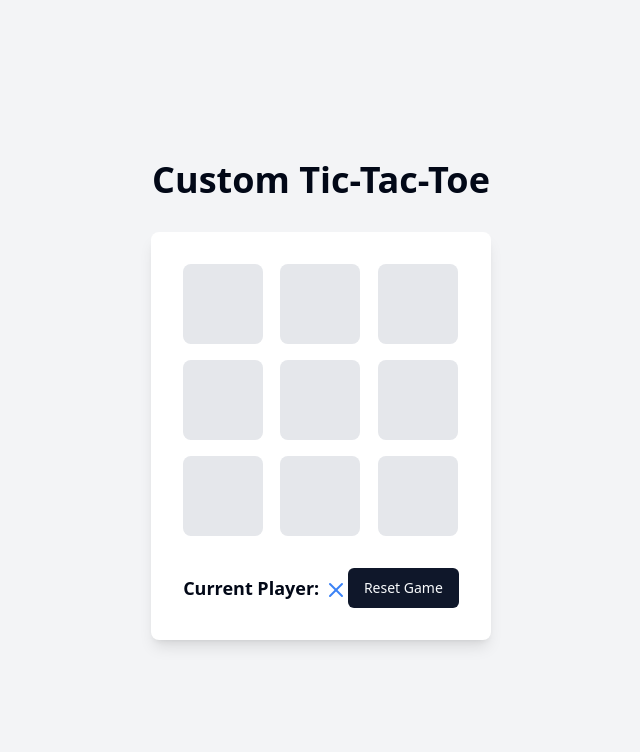
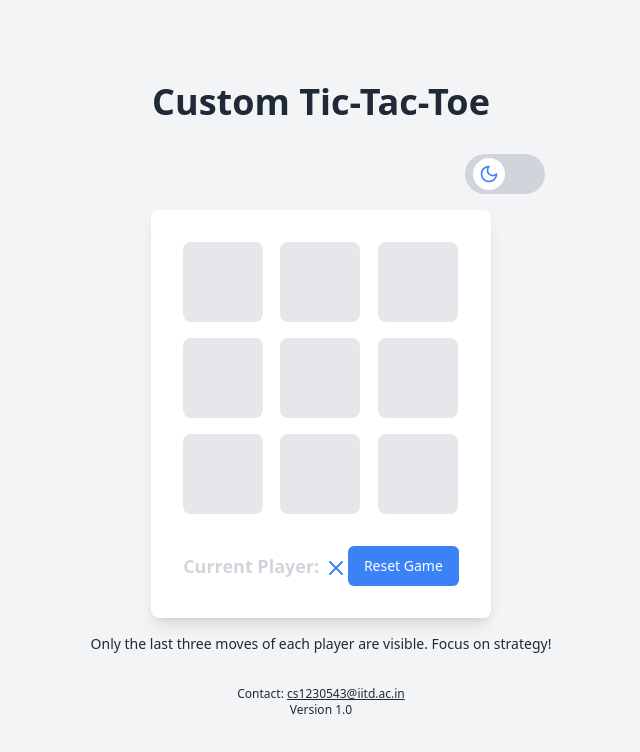
Before and after one commit to aayushyaSahay/Shim-Sham-Sho, a Next.js app: page / in a window 1280 px wide. Shown: the top 752 px of the page, without its empty margins (319-959 px from the left). Built offline with nearby package versions, Linux system fonts and the light colour scheme.

Commit message:
night mode implemented, only needed to shift the position of the toggle switch to the right corner and change the hover color in dark mode as the intensity of darkness is very high in dark mode compared to light mode.

```diff
--- a/components/CustomTicTacToe.tsx
+++ b/components/CustomTicTacToe.tsx
@@ -1,18 +1,13 @@
 "use client";
 
 import React, { useState, useEffect } from 'react';
-import { X, Circle } from 'lucide-react';
+import { X, Circle, Sun, Moon } from 'lucide-react';
 import { Alert, AlertTitle, AlertDescription } from '@/components/ui/alert';
 import { Button } from '@/components/ui/button';
 
 // Type definitions for the player and board state
 type Player = 'X' | 'O';
 type BoardState = (Player | null)[][];
-
-// // Initialize AudioContext
-// const audioContext = new (window.AudioContext)();
-// Initialize AudioContext if supported
-// const audioContext = window.AudioContext ? new (window.AudioContext)() : null;
 
 let audioContext: AudioContext | null = null;
 let clickSound: HTMLAudioElement | null = null;
@@ -40,28 +35,14 @@ const CustomTicTacToe = () => {
     const [isDraw, setIsDraw] = useState(false);
     const [xMoves, setXMoves] = useState<[number, number][]>([]);
     const [oMoves, setOMoves] = useState<[number, number][]>([]);
+    const [isDarkMode, setIsDarkMode] = useState(false);
 
-    // Audio elements for sound effects
-    // const clickSound = new Audio('/sounds/click.wav');
-    // clickSound.volume = 0.2;
-    // const winSound = new Audio('/sounds/win.wav');
-    // winSound.volume = 0.3;
-    // const loseSound = new Audio('/sounds/lose.wav');
-    // loseSound.volume = 0.3;
-    // const resetSound = new Audio('/sounds/click.wav');
-    // resetSound.volume = 0.2;
-
-    // Ensure the AudioContext is resumed after user interaction
-    // const resumeAudioContext = () => {
-    //     if (audioContext.state === 'suspended') {
-    //         audioContext.resume();
-    //     }
-    // };
     const resumeAudioContext = () => {
         if (audioContext && audioContext.state === 'suspended') {
             audioContext.resume();
         }
     };
+
     // Play sound functions
     const playClickSound = () => {
         resumeAudioContext();
@@ -91,7 +72,6 @@ const CustomTicTacToe = () => {
     };
 
     const checkWinner = (player: Player): boolean => {
-        // Check rows, columns, and diagonals
         for (let i = 0; i < 3; i++) {
             if (
                 board[i][0] === player && board[i][1] === player && board[i][2] === player ||
@@ -112,9 +92,7 @@ const CustomTicTacToe = () => {
     const makeMove = (row: number, col: number) => {
         if (board[row][col] !== null || winner || isDraw) return;
 
-        // Play the click sound
         playClickSound();
-
         const newBoard = [...board];
         newBoard[row][col] = currentPlayer;
 
@@ -164,18 +142,32 @@ const CustomTicTacToe = () => {
     }, [winner, isDraw]);
 
     return (
-        <div className="flex flex-col items-center justify-center min-h-screen bg-gray-100">
+        <div className={`${isDarkMode ? 'bg-gray-800 text-white' : 'bg-gray-100 text-gray-800'} flex flex-col items-center justify-center min-h-screen`}>
             <h1 className="text-4xl font-bold mb-8">Custom Tic-Tac-Toe</h1>
-            <div className="bg-white p-8 rounded-lg shadow-lg">
+            <div className="flex justify-end w-full max-w-md mb-4">
+                <label className="flex items-center cursor-pointer">
+                    <input
+                        type="checkbox"
+                        className="hidden"
+                        checked={isDarkMode}
+                        onChange={() => setIsDarkMode(!isDarkMode)}
+                    />
+                    <div className={`relative w-20 h-10 rounded-full bg-gray-300 ${isDarkMode ? 'bg-blue-500' : 'bg-gray-300'} transition duration-200 ease-linear`}>
+                        <div className={`absolute top-1 left-2 flex items-center justify-center transition-transform duration-200 ease-linear ${isDarkMode ? 'transform translate-x-8' : ''} rounded-full bg-white w-8 h-8`}>
+                            {isDarkMode ? <Sun size={20} className="text-yellow-500" /> : <Moon size={20} className="text-blue-500" />}
+                        </div>
+                    </div>
+                </label>
+            </div>
+            <div className={`${isDarkMode ? 'bg-gray-200' : 'bg-gray-600'} bg-white dark:bg-gray-700 p-8 rounded-lg shadow-lg`}>
                 <div className="grid grid-cols-3 gap-4 mb-8">
                     {board.map((row, rowIndex) =>
                         row.map((cell, colIndex) => (
                             <button
                                 key={`${rowIndex}-${colIndex}`}
-                                className="w-20 h-20 bg-gray-200 rounded-lg flex items-center justify-center text-4xl focus:outline-none hover:bg-gray-300 transition-colors"
+                                className={`w-20 h-20 ${isDarkMode ? 'bg-gray-600 text-white' : 'bg-gray-200'} rounded-lg flex items-center justify-center text-4xl focus:outline-none hover:bg-gray-300 dark:hover:bg-gray-500 transition-colors`}
                                 onClick={() => makeMove(rowIndex, colIndex)}
                                 disabled={Boolean(cell) || Boolean(winner) || isDraw}
-                            // disabled={cell !== null || winner || isDraw}
                             >
                                 {cell === 'X' && <X size={40} className="text-blue-500" />}
                                 {cell === 'O' && <Circle size={40} className="text-red-500" />}
@@ -192,12 +184,21 @@ const CustomTicTacToe = () => {
                     </Alert>
                 )}
                 <div className="flex justify-between items-center">
-                    <p className="text-lg font-semibold">
+                <p className={`text-lg font-semibold ${isDarkMode ? 'text-gray-800' : 'text-gray-300'}`}>
                         Current Player: {currentPlayer === 'X' ? <X size={24} className="inline text-blue-500" /> : <Circle size={24} className="inline text-red-500" />}
                     </p>
-                    <Button onClick={resetGame}>Reset Game</Button>
+                    <Button onClick={resetGame} className="bg-blue-500 hover:bg-blue-600 text-white">
+                        Reset Game
+                    </Button>
                 </div>
             </div>
+            <p className="mt-4 text-center text-sm">
+                {`Only the last three moves of each player are visible. Focus on strategy!`}
+            </p>
+            <footer className="mt-8 text-center text-xs">
+                <p>Contact: <a href="mailto:cs1230543@iitd.ac.in" className="underline">cs1230543@iitd.ac.in</a></p>
+                <p>Version 1.0</p>
+            </footer>
         </div>
     );
 };
```
